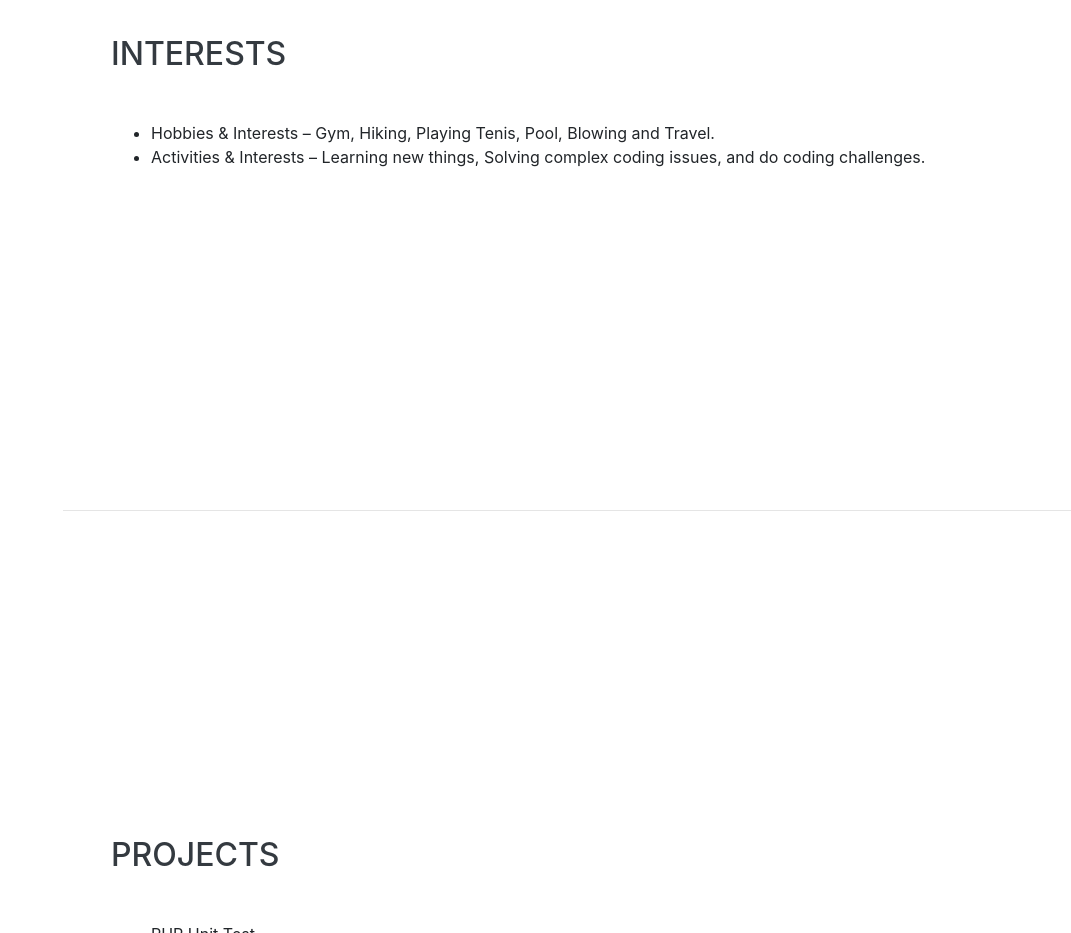
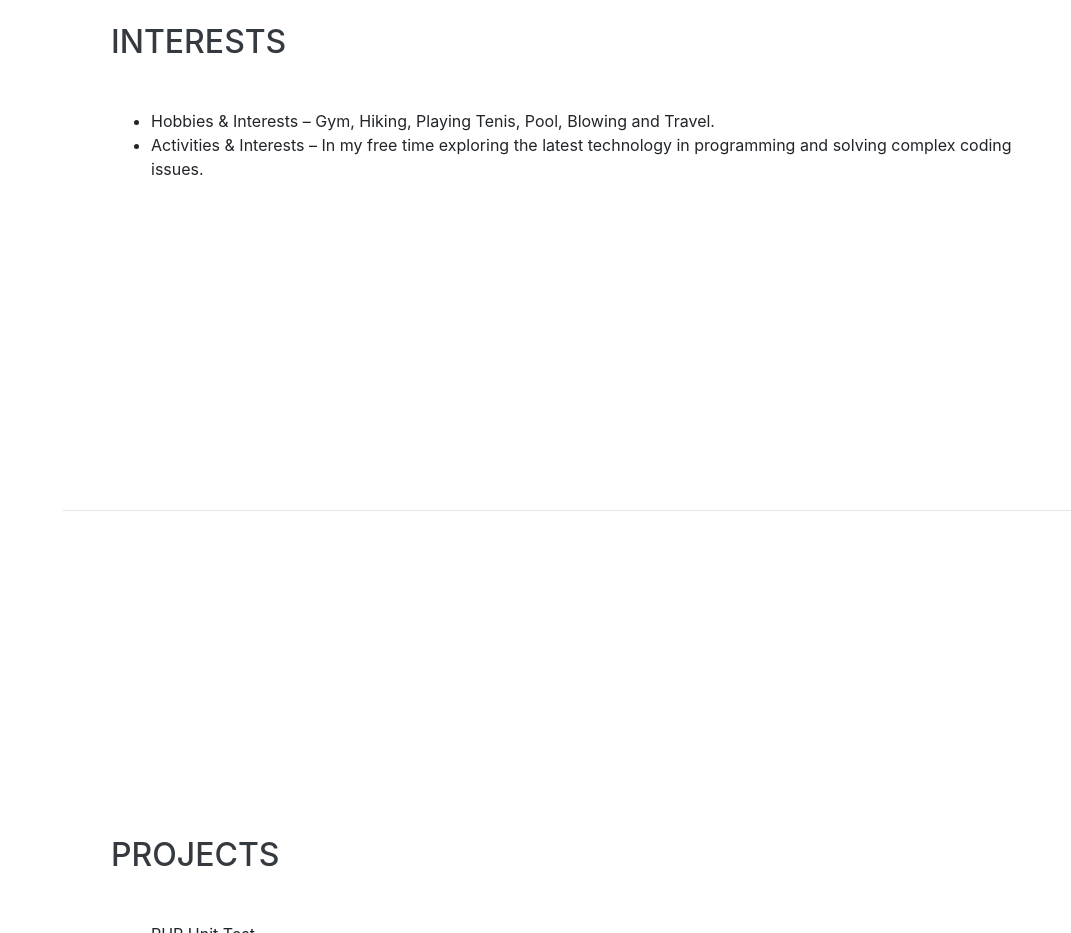
Before and after one commit to jaypatel0717/jaypatel0717.github.io, a website with bundled scripts: page index.html in a window 1280 px wide. Shown: the part 5020-5953 px from the top of the page, without its empty margins (209-1280 px from the left). Built offline with nearby package versions, Linux system fonts and the light colour scheme; a web font is replaced by a local one.

Commit message:
adding index.html

```diff
--- a/index.html
+++ b/index.html
@@ -297,7 +297,7 @@
           <ul>
             <li>Hobbies & Interests – Gym, Hiking, Playing Tenis, Pool, Blowing and Travel.</li>
             <li>
-              Activities & Interests – Learning new things, Solving complex coding issues, and do coding challenges.
+              Activities & Interests – In my free time exploring the latest technology in programming and solving complex coding issues.
             </li>
           </ul>
         </div>
```
